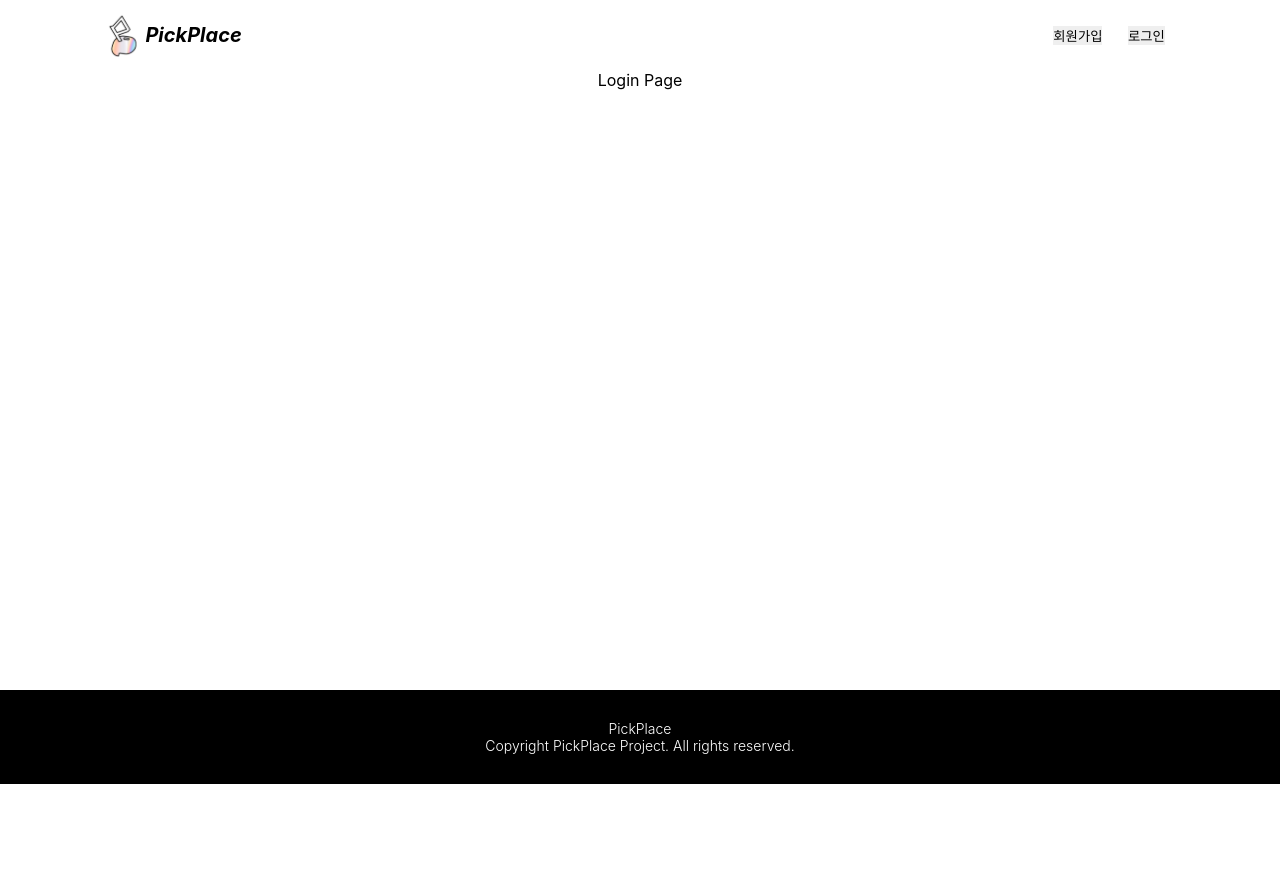
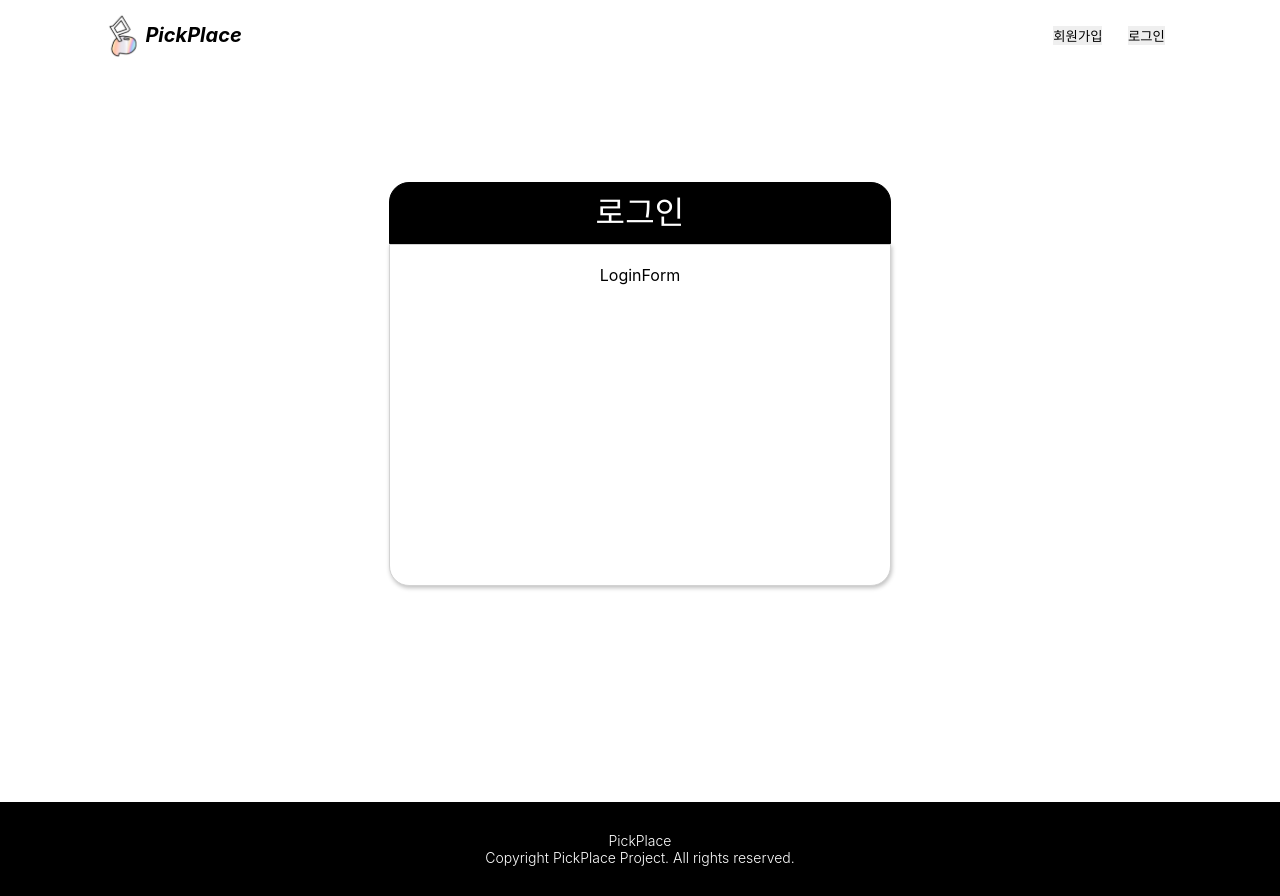
Before and after one commit to KangHayeonn/pickplace-client, a React (Create React App) app in the folder front/: page /login in a window 1280 px wide. Before the commit the page ends 800 px from the top, so only its background shows below. Built offline with nearby package versions, Linux system fonts and the light colour scheme.

Commit message:
[ADD] : 공통 SubmitForm Layout 제작

```diff
--- /dev/null
+++ b/front/src/components/auth/LoginForm.tsx
@@ -0,0 +1,7 @@
+import React from 'react';
+
+const LoginForm = () => {
+  return <div style={{ height: '300px', margin: '20px' }}>LoginForm</div>;
+};
+
+export default LoginForm;
--- /dev/null
+++ b/front/src/components/auth/SubmitForm.tsx
@@ -0,0 +1,22 @@
+import React from 'react';
+import '../../styles/components/auth/submitForm.scss';
+
+interface SubmitFormProps {
+  title?: string | undefined;
+  children: JSX.Element;
+}
+
+const SubmitForm = ({ title, children }: SubmitFormProps) => {
+  return (
+    <div className="submit-container">
+      <div className="submit-form">
+        <div className="submit-form__title">
+          <h2 className="submit-form__title--logo">{title}</h2>
+        </div>
+        <div className="submit-form__content">{children}</div>
+      </div>
+    </div>
+  );
+};
+
+export default SubmitForm;
--- a/front/src/pages/LoginPage.tsx
+++ b/front/src/pages/LoginPage.tsx
@@ -1,7 +1,13 @@
 import React from 'react';
+import SubmitForm from '../components/auth/SubmitForm';
+import LoginForm from '../components/auth/LoginForm';
 
 const LoginPage: React.FC = () => {
-  return <div>Login Page</div>;
+  return (
+    <SubmitForm title="로그인">
+      <LoginForm />
+    </SubmitForm>
+  );
 };
 
 export default LoginPage;
--- /dev/null
+++ b/front/src/styles/components/auth/submitForm.scss
@@ -0,0 +1,39 @@
+@import "../../base/variable.scss";
+
+.submit-container {
+    display:flex;
+    justify-content: center;
+    width: 100%;
+    margin-top: 7rem;
+}
+
+.submit-form {
+    display:flex;
+    flex-direction: column;
+    align-items: center;
+    width: 500px;
+
+    &__title {
+        display:flex;
+        align-items: center;
+        justify-content: center;
+        width: 100%;
+        height: 60px;
+        background-color: $color-primary;
+        border-radius: 20px 20px 0px 0px;
+        border: 1px solid $color-primary;
+
+        &--logo {
+            @include text-h4();
+            color: $color-text-white;
+        }
+    }
+
+    &__content {
+        width: 100%;
+        background-color: $color-surface-white;
+        border-radius: 0px 0px 20px 20px;
+        border: 1px solid $color-surface-gray;
+        box-shadow: 1px 2px 4px rgba(0, 0, 0, 0.25);
+    }
+}
```
